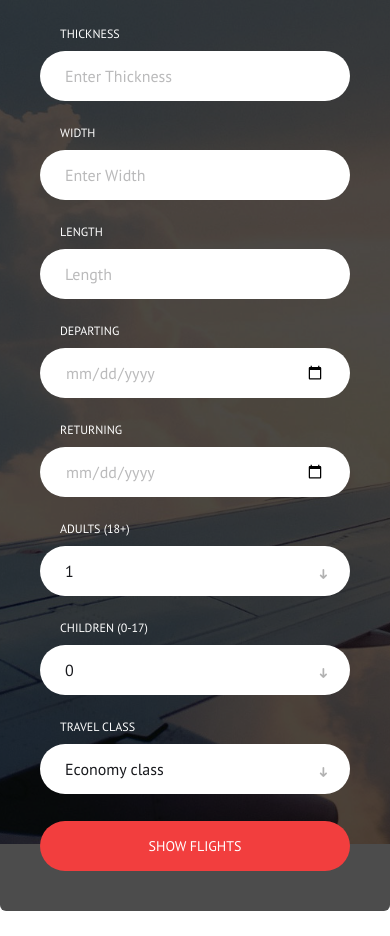
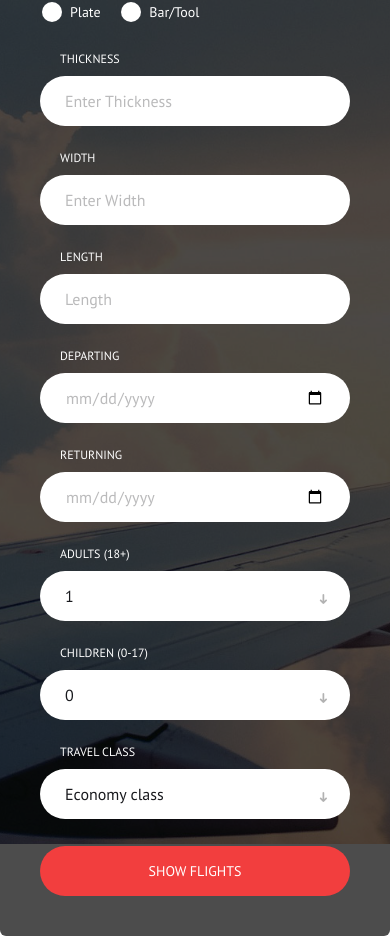
Before and after one commit to AnthonyDavis2727/steel-ordering-system, a Django app: template psteel/orders/templates/orders.html in a window 390 px wide. Before the commit the page ends 911 px from the top, so only its background shows below. Run offline with Django 5.2, Linux system fonts and the light colour scheme; the template is opened without the code that fills it, so the values that code supplies are empty; parts of the project's set-up code (start-up, migrations or seed data) failed here and were passed over; some libraries are stand-ins or nearby versions.

Commit message:
Fixed bug for mobile view
After selecting one of the material radio buttons and the material dropdowns appear, the radio buttons would be pushed off the top of the viewport. Added media query to account for this.

```diff
--- a/psteel/orders/templates/orders.html
+++ b/psteel/orders/templates/orders.html
@@ -32,7 +32,7 @@
 		<div class="section-center">
 			<div class="container">
 				<div class="row">
-					<div class="booking-form">
+					<div class="booking-form" id="booking-container">
 						<form>
 							<div class="form-group">
 								<div class="form-checkbox">
@@ -51,7 +51,7 @@
 									<div class="form-group">
 										<span class="form-label">Material</span>
 										<select class="form-control">
-											<option value="" disabled selected>Select your option</option>
+											<option value="" disabled selected>Select material</option>
 											<option>ASTM A-36 PLATE/HOT ROLL PLATE(CAN’T ANNEAL)</option>
 											<option>HOT ROLL QC PLATE</option>
 											<option>A-36 DOMESTIC</option>
@@ -86,6 +86,7 @@
 									<div class="form-group">
 										<span class="form-label">Material</span>
 										<select class="form-control ">
+											<option value="" disabled selected>Select material</option>
 											<option>HR BAR</option>
 											<option>HR SQUARE</option>
 											<option>HR ROUND</option>
--- a/psteel/static/css/style.css
+++ b/psteel/static/css/style.css
@@ -180,3 +180,13 @@
 .show {
 	display: block;
   }
+
+.add-margin {
+	margin-top: 50px;
+}
+
+@media  screen and (max-width: 991px) {
+	.booking-form {
+		margin-top: 50px;
+	}
+}
```
Lines whose indentation alone changed are shown as unchanged.
